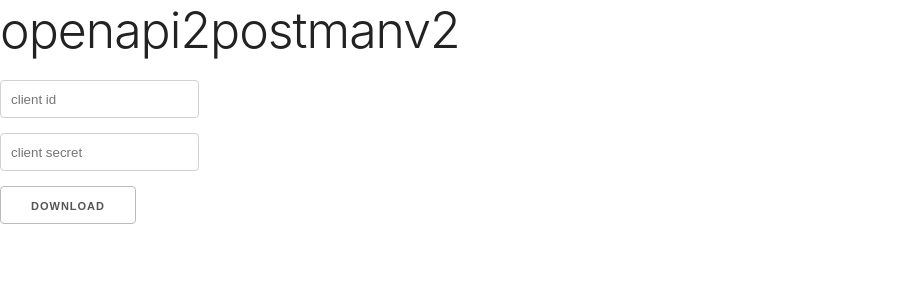
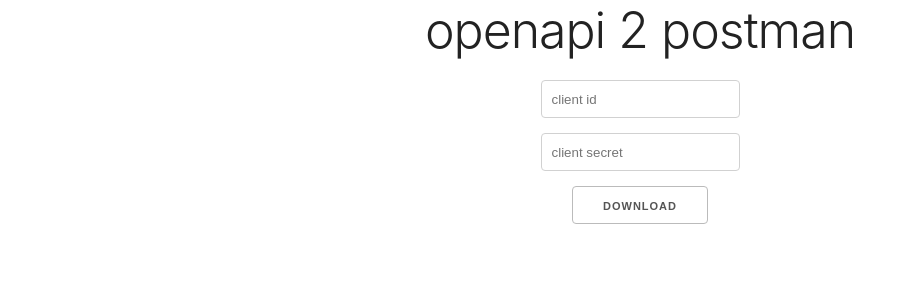
Before and after one commit to cultuurnet/openapi2postman-frontend, a React (Create React App) app: page / in a window 1280 px wide. Shown: the top 300 px of the page, without its empty margins (0-915 px from the left). Built offline with nearby package versions, Linux system fonts and the light colour scheme.

Commit message:
Improve layout of page

```diff
--- a/src/App.js
+++ b/src/App.js
@@ -1,11 +1,21 @@
 import "./index.css";
 import { Form } from "./Form";
+import styled  from "styled-components"
 
 export default function App() {
+
+  const Container = styled.div`
+  display: flex;
+  justify-content: center;
+  align-items: center;
+  flex-direction: column;
+  flex-wrap: wrap;
+  `;
+
   return (
-    <div className="App">
-      <h1>openapi2postmanv2</h1>
+    <Container className="App">
+      <h1>openapi 2 postman</h1>
       <Form />
-    </div>
+    </Container>
   );
 }
```
